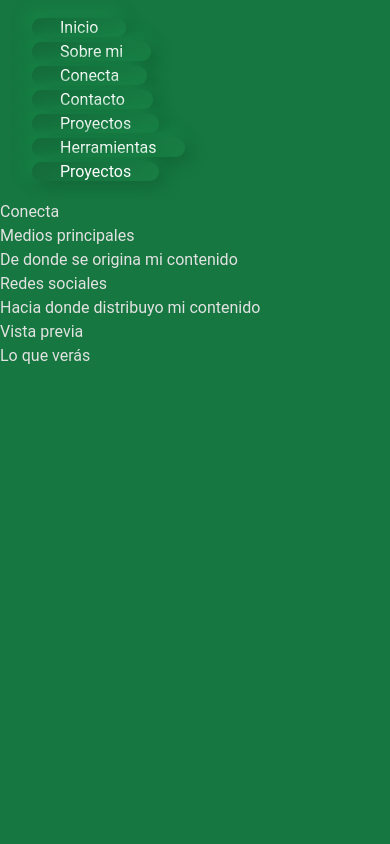
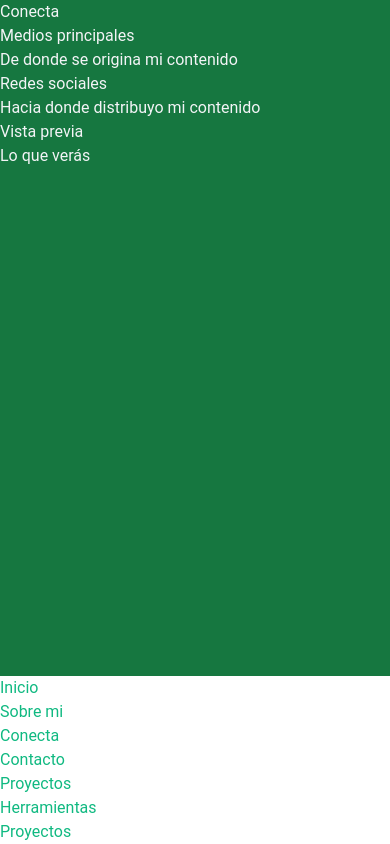
Before and after one commit to ragnarok22/about-page, a Next.js app: page /connect in a window 390 px wide. Built offline with nearby package versions, Linux system fonts and the light colour scheme.

Commit message:
style: navbar in mobile view

```diff
--- a/components/layouts/page.module.css
+++ b/components/layouts/page.module.css
@@ -1,5 +1,4 @@
 .main {
   background: #167740;
-  flex-grow: 1;
-  color: rgb(226, 226, 226);
+  @apply text-gray-100 flex-grow order-1 md:order-2;
 }
--- a/components/navbar/navbar.module.scss
+++ b/components/navbar/navbar.module.scss
@@ -1,18 +1,27 @@
 nav.nav {
-  background: #167740;
-  @apply text-white md:w-screen py-4 px-8;
+  @apply text-white order-2 md:order-1 md:w-screen md:py-4 md:px-8;
 
   ul {
     @apply md:flex justify-evenly;
     li {
       @apply md:py-3 px-0;
       a {
-        @apply w-full h-full md:py-3 px-7;
-        border-radius: 50px;
-        background: linear-gradient(145deg, #146b3a, #187f44);
-        box-shadow:  5px 5px 15px #136536,
-                    -5px -5px 15px #19894a;
+        @apply w-full h-full text-green-500 md:py-3 md:px-7 md:text-white md:rounded-3xl;
       }
     }
   }
 }
+
+@media screen and (min-width: 768px) {
+  nav.nav {
+    background: #167740;
+    ul {
+      li {
+        a {
+          background: linear-gradient(145deg, #146b3a, #187f44);
+          box-shadow: 5px 5px 15px #136536, -5px -5px 15px #19894a;
+        }
+      }
+    }
+  }
+}
```
